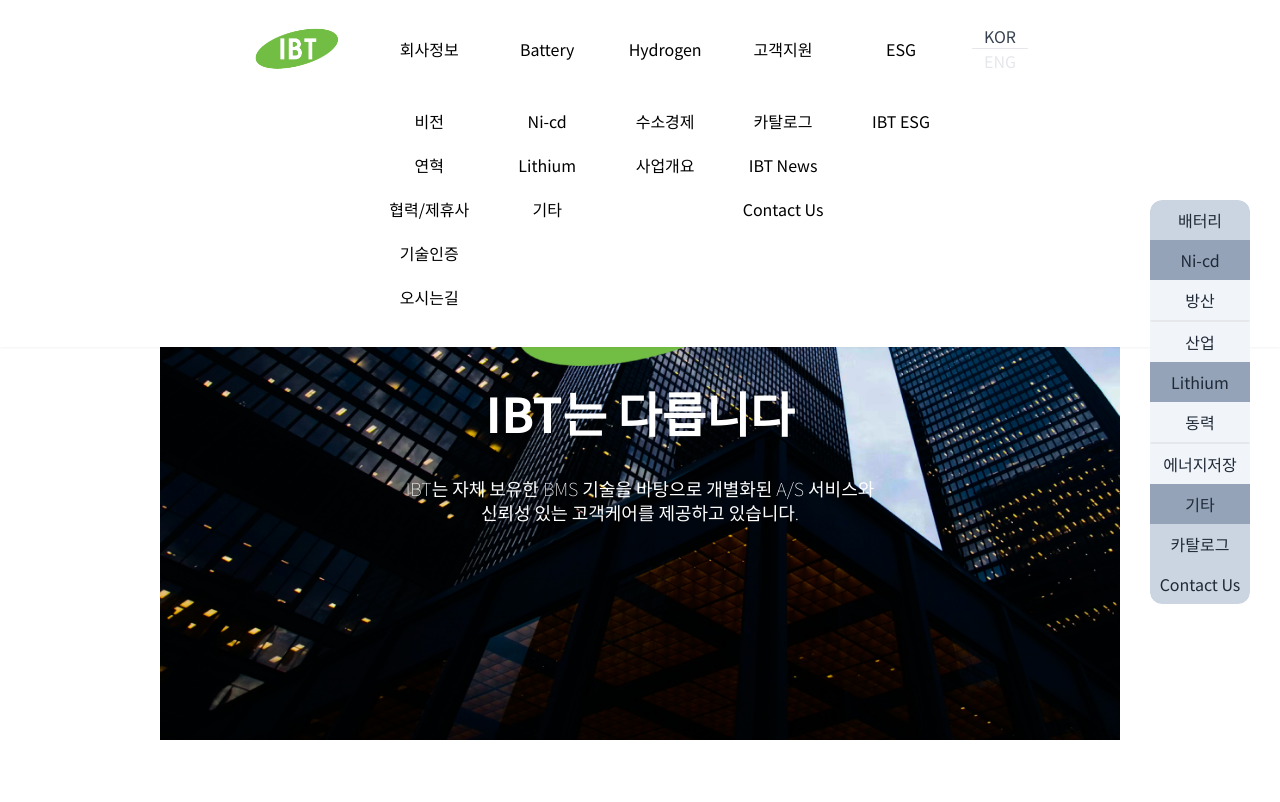
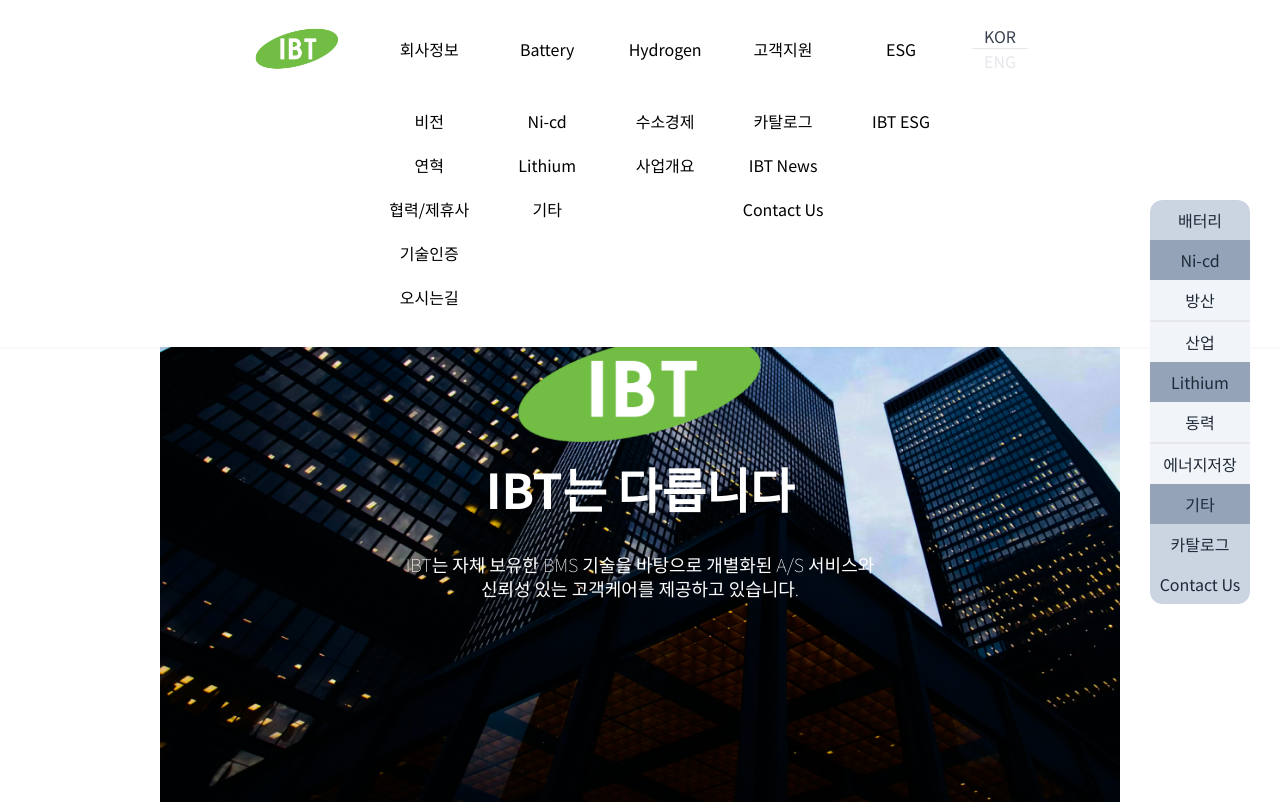
Before and after one commit to ddhelop/IBT_Homepage-Web, a Next.js app: page /battery in a window 1280 px wide. Shown: the top 802 px of the page. Built offline with nearby package versions, Linux system fonts and the light colour scheme; what recoil-persist would draw is missing.

Commit message:
fix: 간격 조정

```diff
--- a/src/app/battery/page.tsx
+++ b/src/app/battery/page.tsx
@@ -13,7 +13,7 @@
     <>
       <FloatingButton />
       {/* Battery 소개 */}
-      <div className="relative lg:mx-40 bg-white lg:mt-5">
+      <div className="relative lg:mx-40 bg-white lg:mt-24 mt-32">
         <div className="flex justify-center">
           <div className="absolute text-center z-10 h-4/5 w-full top-1/2 -translate-y-1/2">
             <div className="h-1/2 translate-y-1/2 flex flex-col jusify-center items-center">
```
